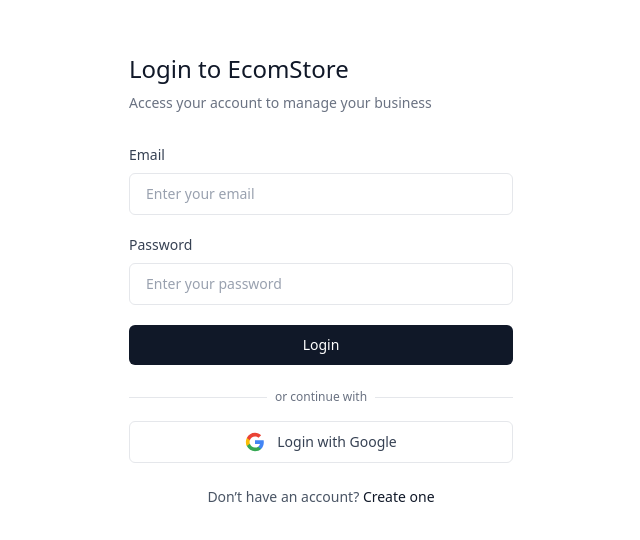
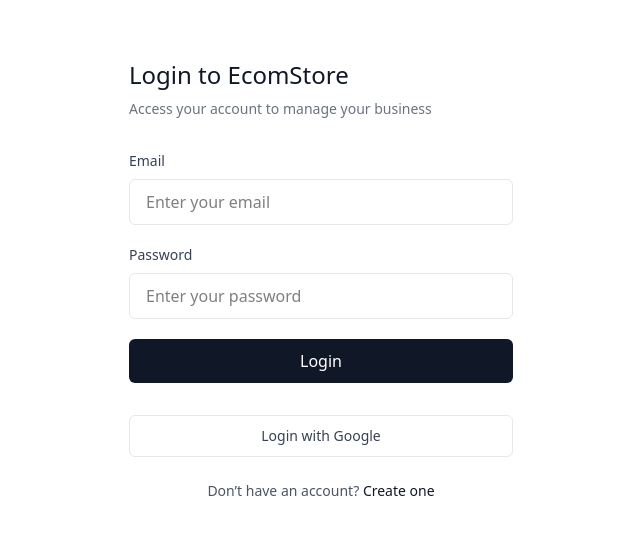
Before and after one commit to NoorulHaqueshaikh/EcomStore, a React app: page /auth/login in a window 1280 px wide. Shown: the part 120-660 px from the top of the page, without its empty margins (319-959 px from the left). Built offline with nearby package versions, Linux system fonts and the light colour scheme; no server answers; the HTML template or start-up script is replaced by a standard one.

Commit message:
Updated Google Auth backend

```diff
--- a/src/components/Login.jsx
+++ b/src/components/Login.jsx
@@ -1,68 +1,56 @@
-import React from 'react'
+import React, { useEffect, useState } from 'react'
 import { useNavigate } from 'react-router-dom'
-import { useEffect } from 'react'
-import { useState } from 'react'
-
 
 function Login() {
 
-  const [email,setEmail] = useState();
-  const [password,setPassword] = useState();
+  const [email,setEmail] = useState("");
+  const [password,setPassword] = useState("");
   const [userloginmsg,setUserloginmsg] = useState("Access your account to manage your business");
-
-  // below is for protecting route
 
   const navigate = useNavigate()
 
+  // ✅ Check if user already logged in
   useEffect(() => {
-    getToken()
-  },[])
+    checkLogin();
+  }, []);
 
-
-  const getToken = async () => {
+  const checkLogin = async () => {
     const res = await fetch('https://ecomstore-backend-qrd5.onrender.com/auth/login', {
       method: 'GET',
-      headers: {
-        'Content-Type': 'application/json'
-      },
+      headers: { 'Content-Type': 'application/json' },
       credentials: "include"
-    })
+    });
+
     const token = await res.json()
-
     if(token.status){
       navigate("/")
-    }else{
-      navigate("/auth/login")
     }
   }
 
-  // below for login operation
-
+  // ✅ Login with email + password
   const handleSubmit = async (e) => {
     e.preventDefault();
 
     const res = await fetch("https://ecomstore-backend-qrd5.onrender.com/auth/loginuser",{
       method: 'POST',
-      headers: {
-        'Content-Type': 'application/json'
-      },
+      headers: { 'Content-Type': 'application/json' },
       body: JSON.stringify({email,password}),
       credentials: "include"
-    })
+    });
+
     const data = await res.json()
     setUserloginmsg(data.message)
+
     if(data.message === "exits"){
       navigate("/")
     }
   }
 
-  // below for google login
-
+  // ✅ Detect Google success redirect
   useEffect(() => {
     const params = new URLSearchParams(window.location.search);
     const success = params.get("success");
 
-  // If Google login succeeded, redirect to home
     if (success === "true") {
       navigate("/");
     }
@@ -87,7 +75,7 @@
               onChange={(e) => setEmail(e.target.value)}
               type="email"
               placeholder="Enter your email"
-            className="w-full px-4 py-2.5 bg-transparent border border-gray-200 rounded-md text-sm text-gray-900 placeholder:text-gray-400 focus:outline-none focus:border-gray-400 transition duration-200"
+              className="w-full px-4 py-2.5 bg-transparent border border-gray-200 rounded-md"
             />
           </div>
 
@@ -97,55 +85,24 @@
               onChange={(e) => setPassword(e.target.value)}
               type="password"
               placeholder="Enter your password"
-            className="w-full px-4 py-2.5 bg-transparent border border-gray-200 rounded-md text-sm text-gray-900 placeholder:text-gray-400 focus:outline-none focus:border-gray-400 transition duration-200"
+              className="w-full px-4 py-2.5 bg-transparent border border-gray-200 rounded-md"
             />
           </div>
 
           <button
             type="submit"
-          className="w-full py-2.5 bg-gray-900 text-white text-sm font-medium rounded-md hover:bg-gray-800 focus:outline-none focus:ring-2 focus:ring-gray-400 focus:ring-offset-2 transition duration-200"
+            className="w-full py-2.5 bg-gray-900 text-white rounded-md"
           >
             Login
           </button>
         </form>
 
         <div className="mt-6">
-        <div className="relative">
-          <div className="absolute inset-0 flex items-center">
-            <div className="w-full border-t border-gray-200" />
-          </div>
-          <div className="relative flex justify-center text-xs">
-            <span className="bg-white px-2 text-gray-500">or continue with</span>
-          </div>
-        </div>
-
           <button
             onClick={handleGoogleLogin}
             type="button"
-          className="mt-4 w-full inline-flex items-center justify-center gap-3 border border-gray-200 text-gray-700 rounded-md px-4 py-2.5 hover:bg-gray-50 transition"
+            className="mt-2 w-full inline-flex items-center justify-center gap-3 border border-gray-200 text-gray-700 rounded-md px-4 py-2.5 hover:bg-gray-50"
           >
-          <svg
-            className="w-5 h-5"
-            viewBox="0 0 24 24"
-            aria-hidden="true"
-          >
-            <path
-              d="M22.56 12.25c0-.78-.07-1.53-.2-2.25H12v4.26h5.92c-.26 1.37-1.04 2.53-2.21 3.31v2.77h3.57c2.08-1.92 3.28-4.74 3.28-8.09z"
-              fill="#4285F4"
-            />
-            <path
-              d="M12 23c2.97 0 5.46-.98 7.28-2.66l-3.57-2.77c-.98.66-2.23 1.06-3.71 1.06-2.86 0-5.29-1.93-6.16-4.53H2.18v2.84C3.99 20.53 7.7 23 12 23z"
-              fill="#34A853"
-            />
-            <path
-              d="M5.84 14.09c-.22-.66-.35-1.36-.35-2.09s.13-1.43.35-2.09V7.07H2.18C1.43 8.55 1 10.22 1 12s.43 3.45 1.18 4.93l2.85-2.22.81-.62z"
-              fill="#FBBC05"
-            />
-            <path
-              d="M12 5.38c1.62 0 3.06.56 4.21 1.64l3.15-3.15C17.45 2.09 14.97 1 12 1 7.7 1 3.99 3.47 2.18 7.07l3.66 2.84c.87-2.6 3.3-4.53 6.16-4.53z"
-              fill="#EA4335"
-            />
-          </svg>
             <span className="text-sm">Login with Google</span>
           </button>
         </div>
@@ -161,4 +118,4 @@
   )
 }
 
-export default Login
+export default Login;
```
Lines whose indentation alone changed are shown as unchanged.
